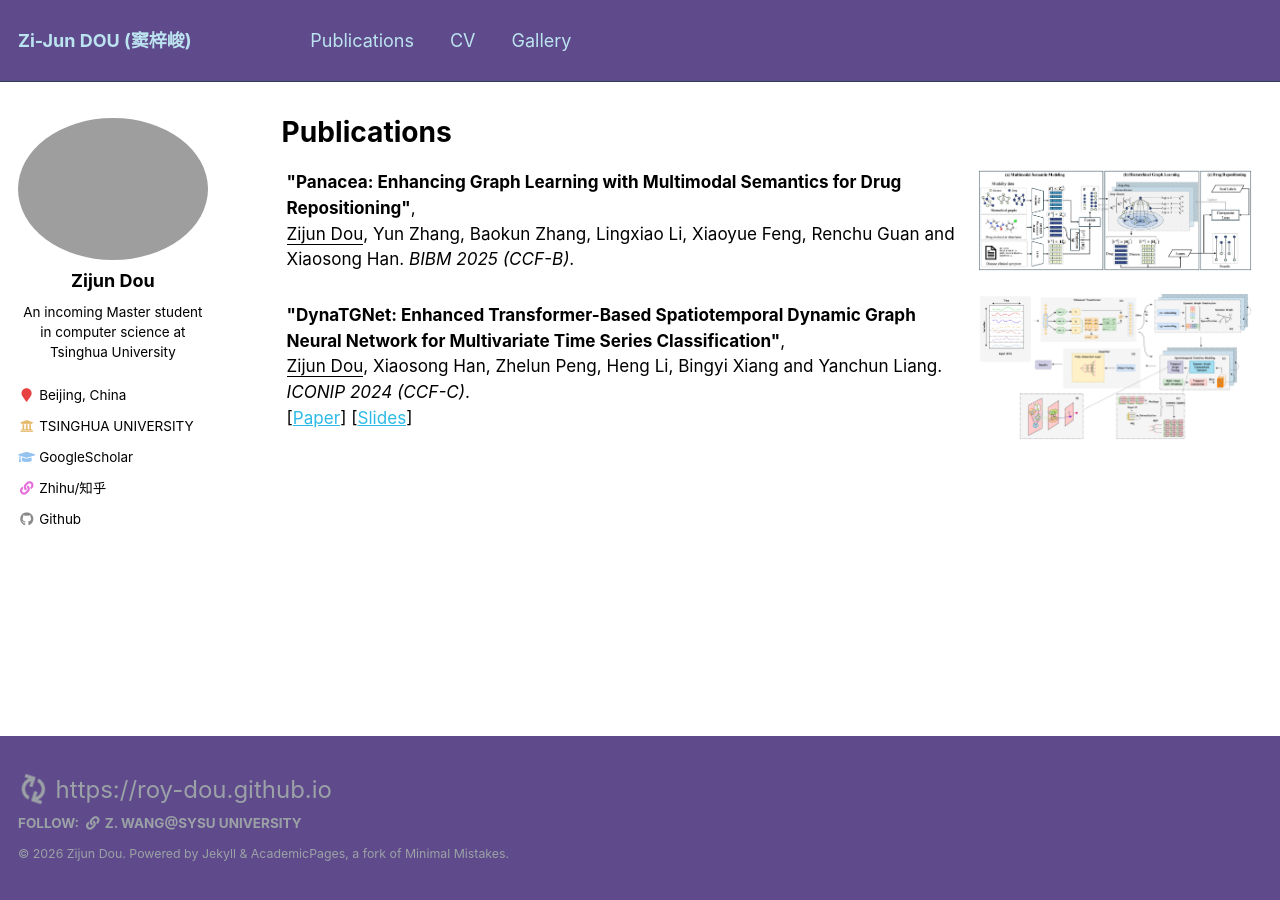
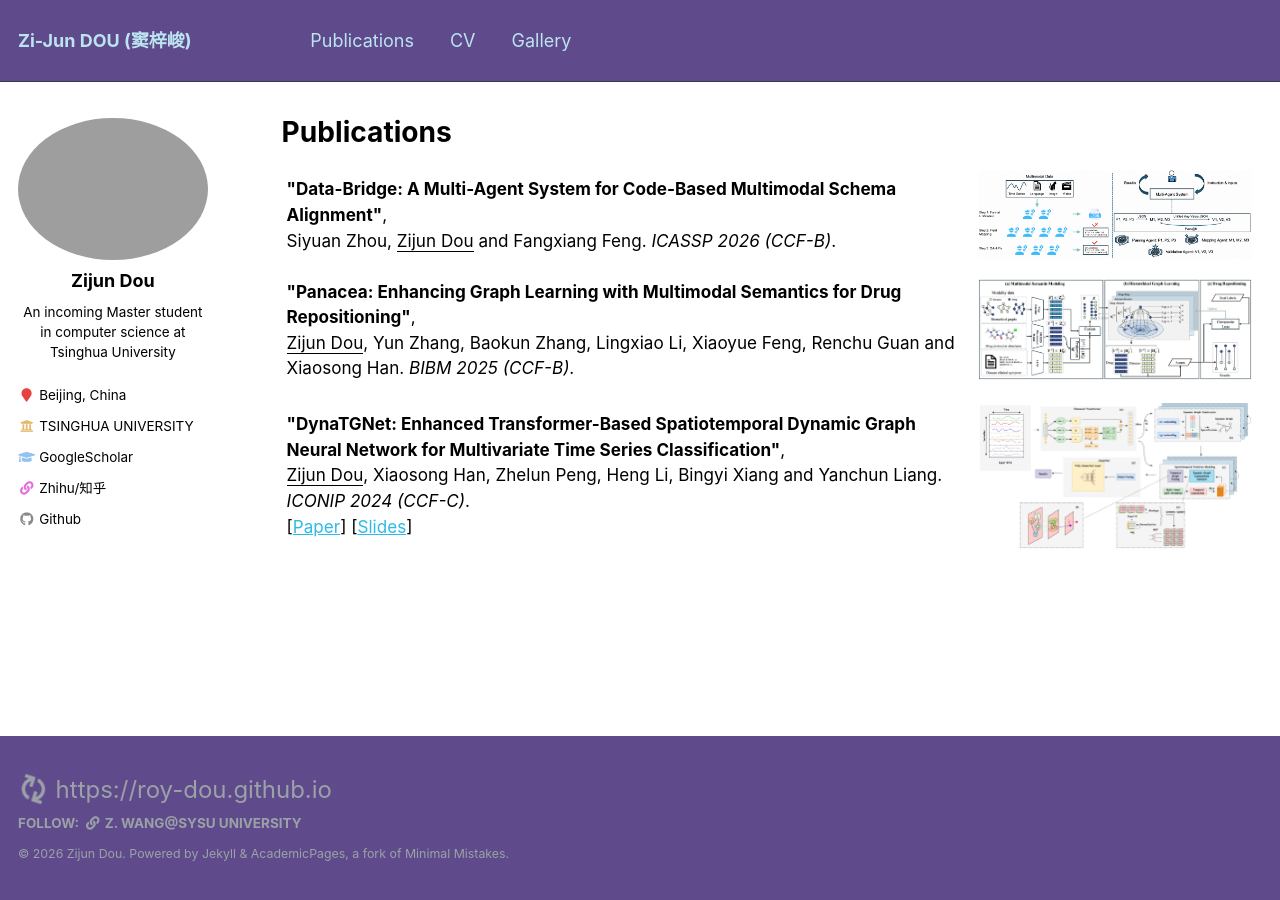
Before and after one commit to ROY-DOU/ROY-DOU.github.io, a Jekyll site: the page built from _pages/publications.md, in a window 1280 px wide. Built offline with Jekyll 4.4.1, drawn with Linux system fonts in a browser that asks for light colours.

Commit message:
update data-bridge

```diff
--- a/_pages/publications.md
+++ b/_pages/publications.md
@@ -16,6 +16,21 @@ author_profile: true
 {% endfor %} -->
 
 <table style="width:100%;border:None;border-spacing:0px;border-collapse:separate;margin-right:0;margin-left:0;font-size:0.95em;">
+
+<tr>
+    <td style="padding:5px;width:70%;vertical-align:middle;border-right:none;border-bottom:none;">
+      <b>"Data-Bridge: A Multi-Agent System for Code-Based Multimodal Schema Alignment"</b>,
+      <br>
+      Siyuan Zhou, <u>Zijun Dou</u> and Fangxiang Feng. <i>ICASSP 2026 (CCF-B)</i>.
+      <br>
+    </td>
+    <td style="padding:10px;width:30%;vertical-align:middle;border-right:none;border-bottom:none;">
+      <a href="/images/Data-Bridge.png">
+      <img src='/images/Data-Bridge.png' width="300">
+      </a>
+    </td>
+  </tr>
+
 
 <tr>
     <td style="padding:5px;width:70%;vertical-align:middle;border-right:none;border-bottom:none;">
```
Also changed, not shown: images/Data-Bridge.png (added), 2 other files.
